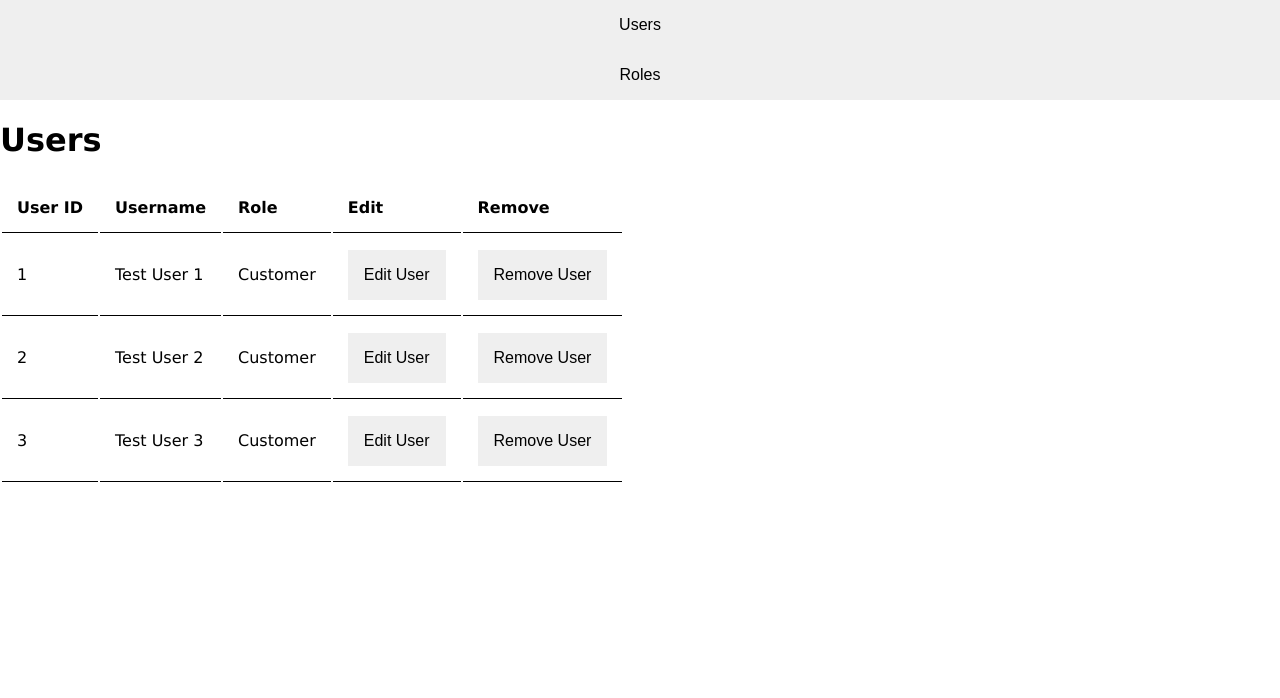
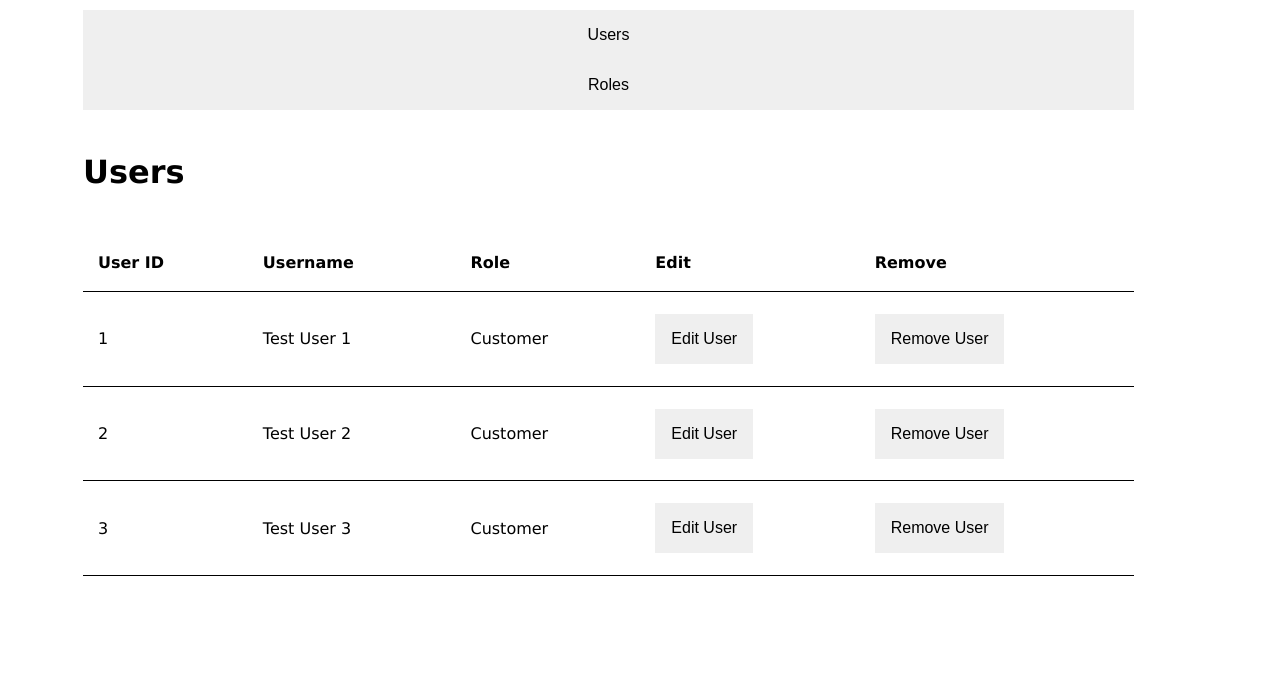
Before and after one commit to hammerhc/Car-Carrier, a Flask app: page /users in a window 1280 px wide. Shown: the part 102-800 px from the top of the page. Run offline with Flask 2, Linux system fonts and the light colour scheme.

Commit message:
Updated Admin Users Page
Added Style

```diff
--- a/src/static/css/style.css
+++ b/src/static/css/style.css
@@ -187,6 +187,19 @@ button:hover {
   row-gap: 10px;
 }
 
+.usersContainer {
+  box-sizing: border-box;
+  width: 100%;
+  height: 100%;
+  display: grid;
+  padding: 10px;
+  grid-template-columns: 5% auto 10%;
+  grid-template-rows: 15% 15% auto 15%;
+  grid-template-areas: "back admin ." ". header header" ". main sidebar" ". footer sidebar";
+  column-gap: 10px;
+  row-gap: 10px;
+}
+
 .backButton {
   grid-area: back;
 }
@@ -234,7 +247,7 @@ th, td {
   border-bottom: 1px solid black;
 }
 
-#orderTable, #ticketsTable {
+#orderTable, #ticketsTable, #usersTable {
   height: auto;
   border-spacing: 0px;
 }
@@ -280,3 +293,7 @@ input {
 .message.tri-left {
   text-align: left;
 }
+
+.adminHeader {
+  grid-area: admin;
+}
--- a/src/templates/admin/users.html
+++ b/src/templates/admin/users.html
@@ -5,11 +5,15 @@
 {% endblock %}
 
 {% block content %}
+<div class="usersContainer">
+
+    <div class="adminHeader">
         <button id="buttonUsers" class="navButton" onclick="users()">Users</button>
         <button id="buttonRoles" class="navButton" onclick="roles()">Roles</button>
+    </div>
 
-<h1>Users</h1>
-<table id="usersTable">
+    <h1 class="contentTitle">Users</h1>
+    <table id="usersTable" class="main">
         <tr>
             <th>User ID</th>
             <th>Username</th>
@@ -18,4 +22,8 @@
             <th>Remove</th>
         </tr>
     </table>
+
+</div>
+
+
 {% endblock %}
```
Lines whose indentation alone changed are shown as unchanged.
